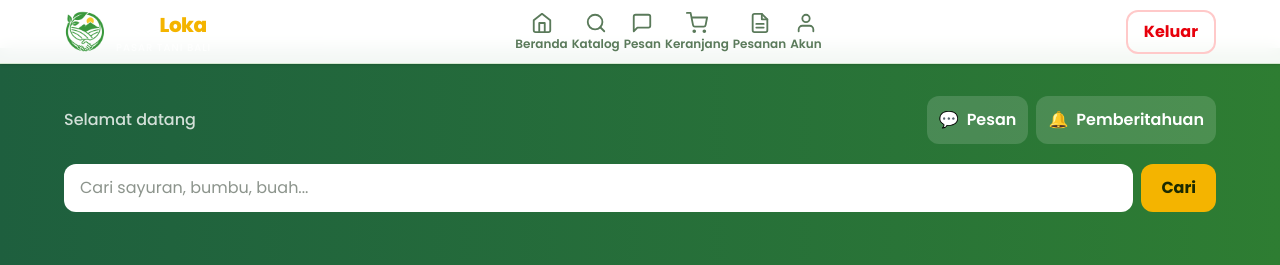
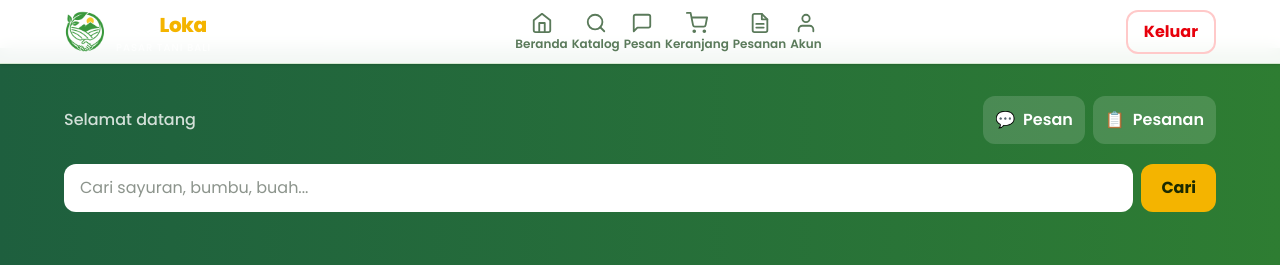
Before and after one commit to Bayu75/TaniLoka, a Laravel app: template resources/views/pengusaha/beranda.blade.php in a window 1280 px wide. Shown: the top 265 px of the page. Run offline with Laravel 12, Linux system fonts and the light colour scheme; the template is opened without the code that fills it, so the values that code supplies are empty; style sheets or scripts are compiled from the project's sources.

Commit message:
feat: ganti menu pemberitahuan jadi pesanan di beranda

```diff
--- a/resources/views/pengusaha/beranda.blade.php
+++ b/resources/views/pengusaha/beranda.blade.php
@@ -40,8 +40,8 @@
 
                     <a href="{{ route('pengusaha.pesanan') }}"
                        class="flex min-h-12 items-center gap-2 rounded-xl bg-white/15 px-3 font-semibold text-white hover:bg-white/25">
-                        <span>🔔</span>
-                        Pemberitahuan
+                        <span>📋</span>
+                        Pesanan
                     </a>
                 </div>
             </div>
```
